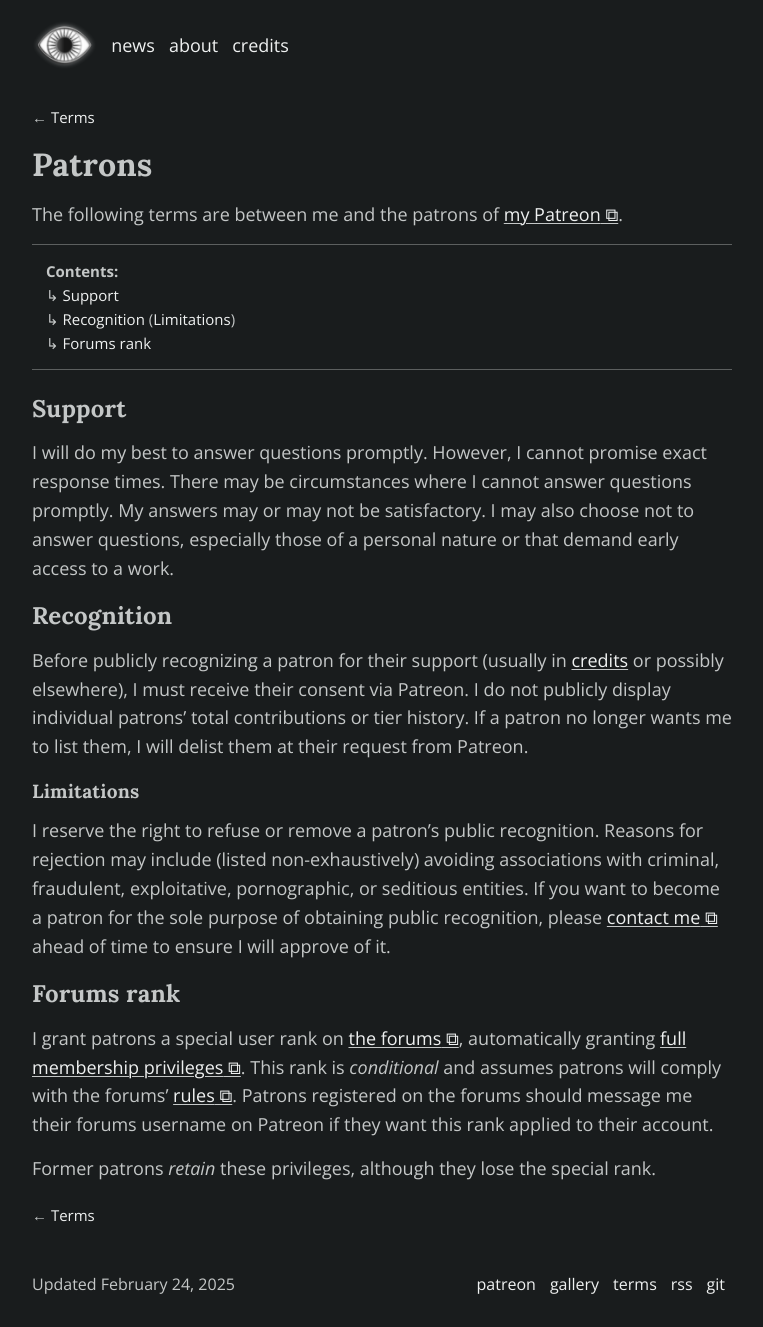
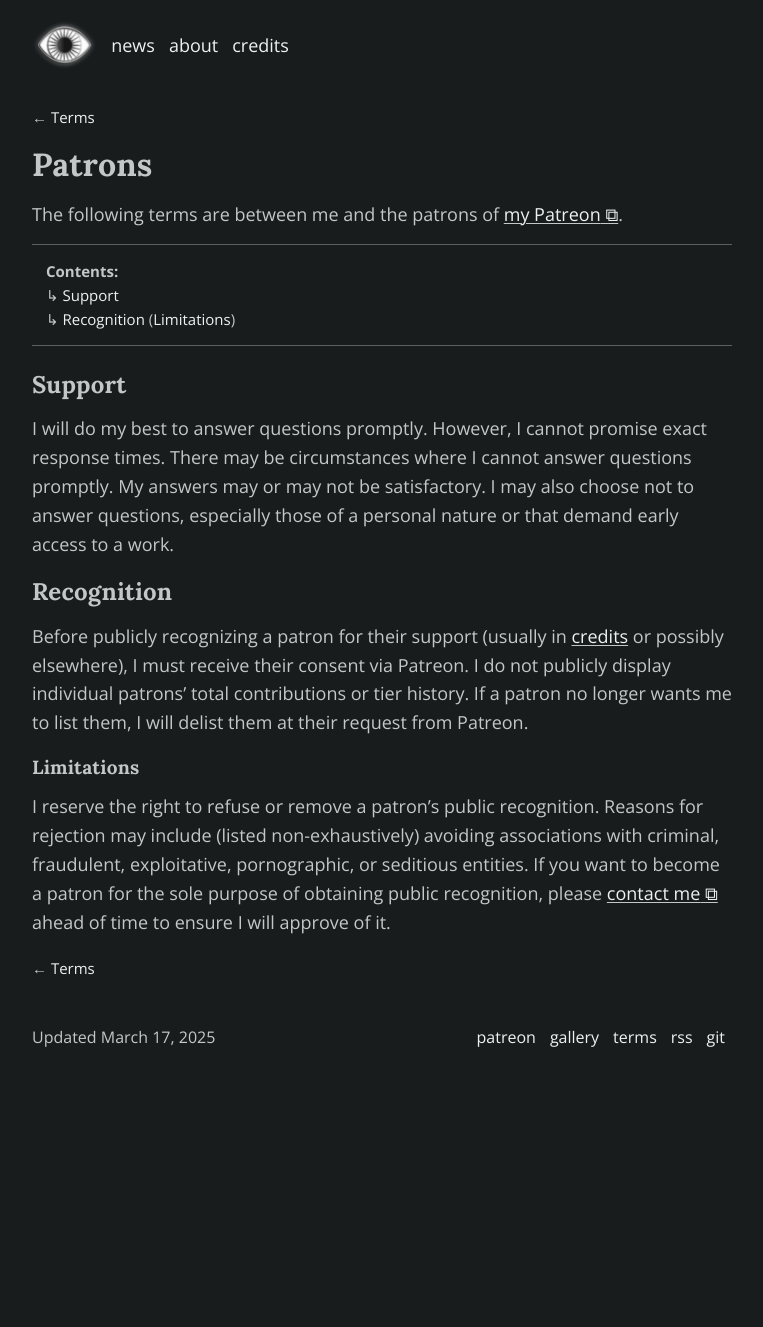
Before and after one commit to schizoidnightmares/schizoidnightmares.com, a Jekyll site: the page built from terms/patrons.md, in a window 1280 px wide. Shown: the whole page, without its empty margins (258-1021 px from the left). Built offline with Jekyll 4.4.1, drawn with Linux system fonts in a browser that asks for light colours; after the commit the page ends 1081 px from its top, so only the background shows below that.

Commit message:
removing forums rank benefit

```diff
--- a/terms/patrons.md
+++ b/terms/patrons.md
@@ -1,7 +1,7 @@
 ---
 title: Patrons - Terms
 description: Terms for patrons
-last_modified_at: February 24, 2025
+last_modified_at: March 17, 2025
 return: Terms
 return-url: /terms/
 ---
@@ -12,7 +12,6 @@ The following terms are between me and the patrons of <a href="https://www.patre
 - [Support](#support)
 - [Recognition](#recognition)
   - [Limitations](#limitations)
-- [Forums rank](#forums-rank)
 {: .toc}
 
 ## Support
@@ -23,8 +22,3 @@ Before publicly recognizing a patron for their support (usually in [credits](/cr
 
 ### Limitations
 I reserve the right to refuse or remove a patron's public recognition. Reasons for rejection may include (listed non-exhaustively) avoiding associations with criminal, fraudulent, exploitative, pornographic, or seditious entities. If you want to become a patron for the sole purpose of obtaining public recognition, please <a href="https://tally.so/r/mOaDRp" target="_blank">contact me</a> ahead of time to ensure I will approve of it.
-
-## Forums rank
-I grant patrons a special user rank on <a href="https://schizoidnightmares.net/" target="_blank">the forums</a>, automatically granting <a href="https://schizoidnightmares.net/threads/user-status-and-ranks.6/" target="_blank">full membership privileges</a>. This rank is *conditional* and assumes patrons will comply with the forums' <a href="https://schizoidnightmares.net/help/rules/" target="_blank">rules</a>. Patrons registered on the forums should message me their forums username on Patreon if they want this rank applied to their account.
-
-Former patrons *retain* these privileges, although they lose the special rank.
```
